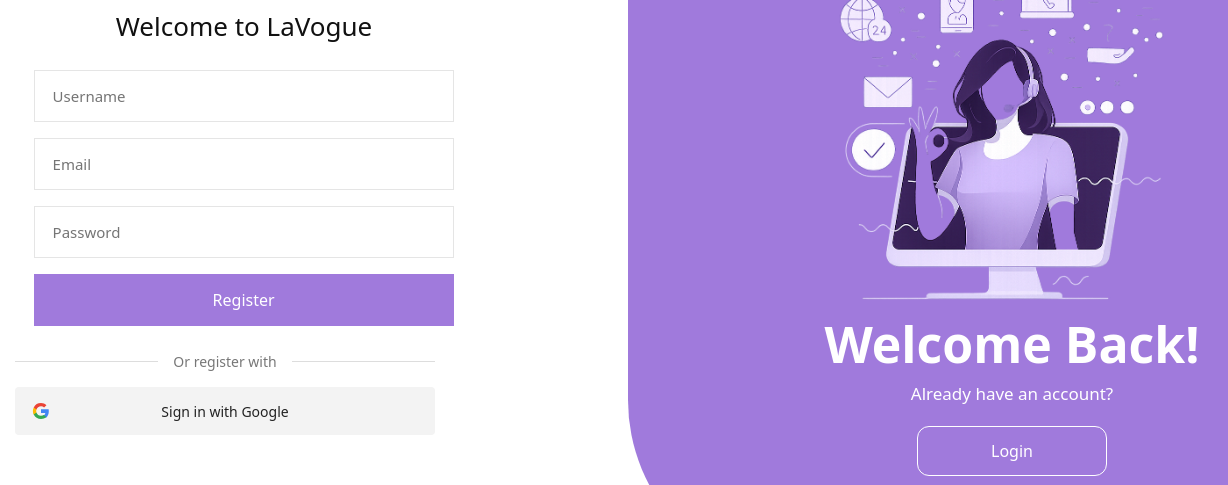
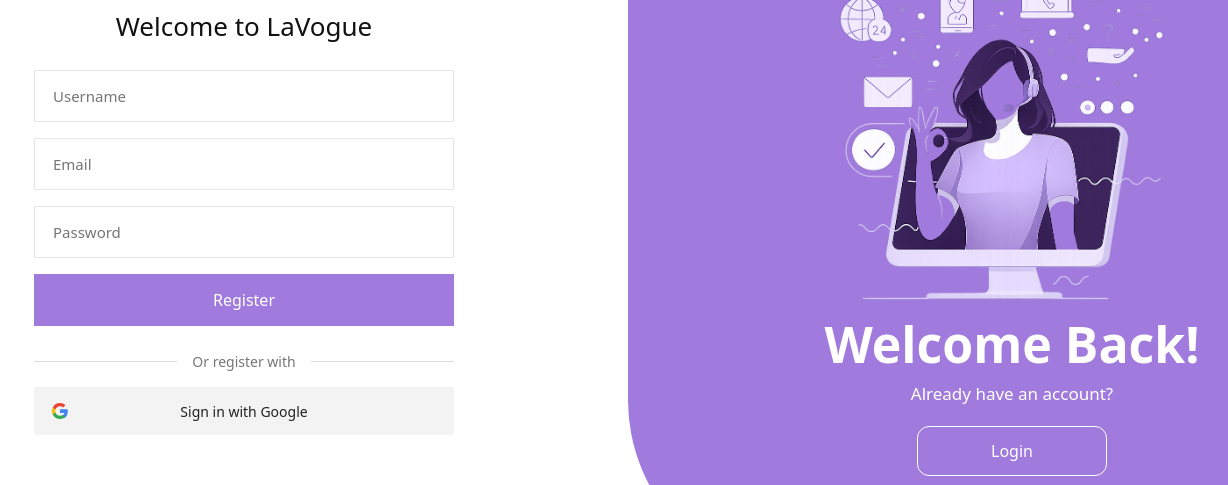
Before and after one commit to likhithatalatam/LaVogue-Frontend, a React (Vite) app: page /signup in a window 1536 px wide. Shown: the part 220-705 px from the top of the page, without its empty margins (140-1368 px from the left). Built offline with nearby package versions, Linux system fonts and the light colour scheme; no server answers.

Commit message:
Login updated

```diff
--- a/src/assets/css/login-signup.css
+++ b/src/assets/css/login-signup.css
@@ -50,11 +50,17 @@
 }
 .login-form form {
   width: 100%;
-  /* margin-left: 42px; */
+  display: flex;
+  flex-direction: column;
+  justify-content: center;
+  align-items: center;
 }
 .signup-form form {
   width: 100%;
-  margin-left: 40px;
+  display: flex;
+  flex-direction: column;
+  justify-content: center;
+  align-items: center;
 }
 
 .signup-form {
@@ -375,6 +381,10 @@
   .auth-form {
     padding-left: 10%;
     padding-right: 10%;
+    display: flex;
+    flex-direction: column;
+    justify-content: center;
+    align-items: center;
   }
   .welcome-content img {
     width: 420px;
@@ -382,12 +392,6 @@
   }
   .welcome-content h1 {
     font-size: 50px;
-  }
-  .auth-divider {
-    margin-left: -38px;
-  }
-  .social-btns {
-    margin-left: -38px;
   }
 }
 
```
